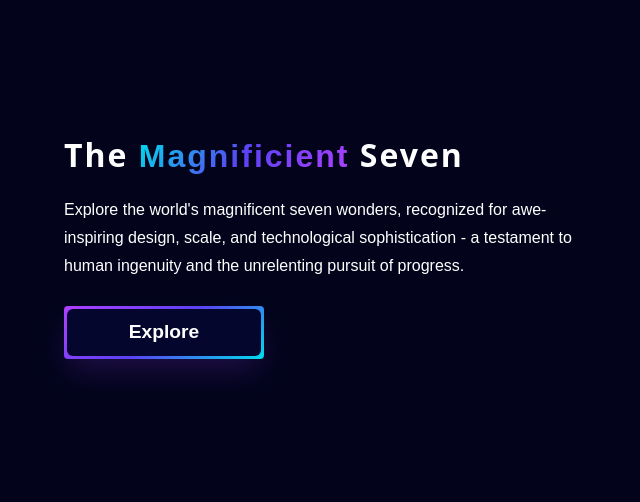
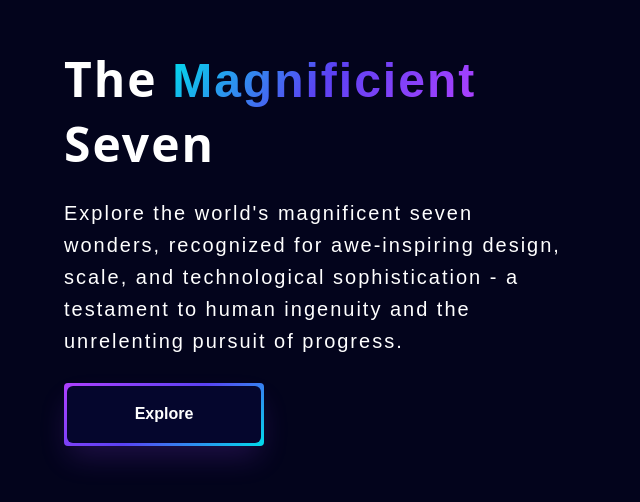
Before and after one commit to sammaji/magnificent-seven, a SvelteKit app: page / in a window 1280 px wide. Shown: the part 154-656 px from the top of the page, without its empty margins (0-640 px from the left). Built offline with nearby package versions, Linux system fonts and the light colour scheme.

Commit message:
minor style changes

```diff
--- a/src/app.css
+++ b/src/app.css
@@ -3,4 +3,5 @@
 	padding: 0;
 	box-sizing: border-box;
 	font-family: 'poppins', sans-serif;
+	font-size: 16px;
 }
--- a/src/routes/+page.svelte
+++ b/src/routes/+page.svelte
@@ -103,22 +103,23 @@
     color: white;
   }
   header > h1 {
+    font-size: 3rem;
     font-family: system-ui, -apple-system, BlinkMacSystemFont, "Segoe UI",
       Roboto, Oxygen, Ubuntu, Cantarell, "Open Sans", "Helvetica Neue",
       sans-serif;
     letter-spacing: 2px;
   }
   header > p {
+    letter-spacing: 2px;
     font-family: "PT Sans", sans-serif;
-    line-height: 1.75rem;
-    font-size: 1rem;
+    line-height: 2rem;
+    font-size: 1.25rem;
     display: flex;
     justify-content: flex-end;
-    /* text-align: justify;
-      text-justify: inter-character; */
   }
   header > h1 span {
     font-weight: 900;
+    font-size: 3rem;
     background: -webkit-linear-gradient(144deg, #af40ff, #5b42f3 50%, #00ddeb);
     background-clip: text;
     -webkit-background-clip: text;
@@ -133,9 +134,8 @@
     box-sizing: border-box;
     color: #ffffff;
     display: flex;
-    font-family: "Gruppo", cursive;
     font-weight: bold;
-    font-size: 1.2rem;
+    font-size: 2rem;
     justify-content: center;
     line-height: 0.77em;
     max-width: 100%;
```
